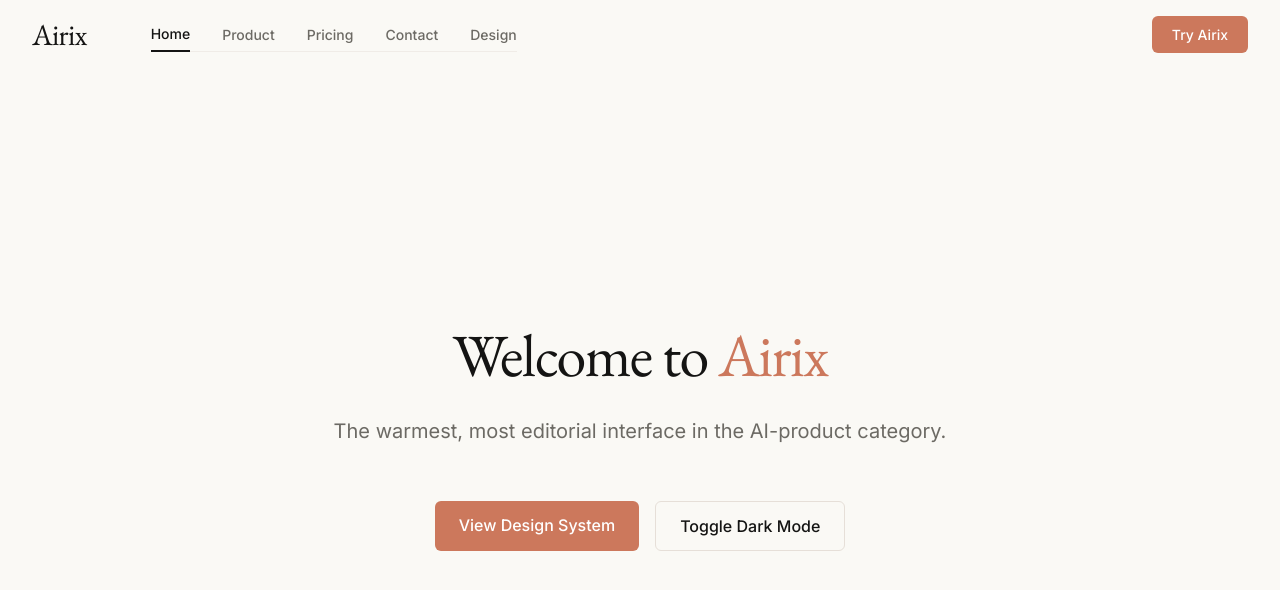
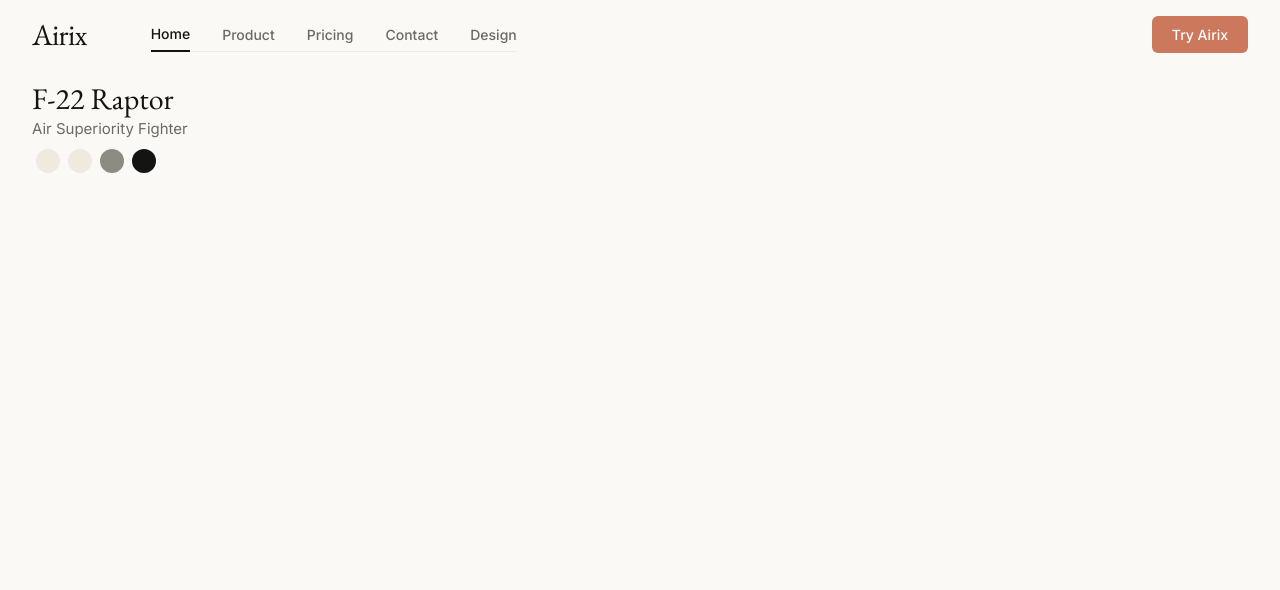
Before and after one commit to Airix-AI-Powered-Aircraft-Design/frontend, a Next.js app: page / in a window 1280 px wide. Shown: the top 590 px of the page. Built offline with nearby package versions, Linux system fonts and the light colour scheme.

Commit message:
feat: implement home page with modular HeroSection component

```diff
--- a/src/app/page.tsx
+++ b/src/app/page.tsx
@@ -3,7 +3,8 @@
 import Link from "next/link";
 import { useTheme } from "next-themes";
 import { useEffect, useState } from "react";
-import { Navbar } from "../components/Navbar";
+import { Navbar } from "../components/home/Navbar";
+import { HeroSection } from "@/components/home/HeroSection";
 
 export default function Home() {
   const { theme, setTheme } = useTheme();
@@ -15,7 +16,7 @@
     <div className="w-full min-h-screen flex flex-col bg-light-bg dark:bg-dark-bg transition-colors duration-300 font-sans">
       <Navbar />
 
-      <main className="flex-1 flex flex-col items-center justify-center p-8 text-light-text dark:text-dark-text gap-8">
+      {/* <main className="flex-1 flex flex-col items-center justify-center p-8 text-light-text dark:text-dark-text gap-8">
         <div className="max-w-2xl text-center space-y-6">
           <h1 className="text-5xl md:text-6xl tracking-tight leading-tight font-serif">
             Welcome to <span className="text-light-primary dark:text-dark-primary">Airix</span>
@@ -42,7 +43,8 @@
             )}
           </div>
         </div>
-      </main>
+      </main> */}
+      <HeroSection />
     </div>
   );
 }
--- /dev/null
+++ b/src/components/home/HeroSection.tsx
@@ -0,0 +1,28 @@
+"use client"
+export function HeroSection() {
+    return (
+        <div className="w-full text-light-text dark:text-dark-text">
+            <div className="w-full h-[90vh]  flex flex-col py-2">
+                <div className="w-full h-[85%]  px-6 md:px-8">
+
+                    <div className="Name">
+                        <h2 className="text-3xl text-light-text dark:text-dark-text mt-1">F-22 Raptor</h2>
+                        <p className="text-light-muted dark:text-dark-muted text-[15px] leading-relaxed flex-grow">Air Superiority Fighter</p>
+
+                        <div className="pt-2 px-1 flex gap-2">
+                            <div className="w-6 h-6 rounded-full bg-[#EFE9DE]"></div>
+                            <div className="w-6 h-6 rounded-full bg-[#EFE9DE]"></div>
+                            <div className="w-6 h-6 rounded-full bg-[#8E8B82]"></div>
+                            <div className="w-6 h-6 rounded-full bg-[#141413]"></div>
+                        </div>
+                    </div>
+
+
+
+                </div>
+
+                <div className="w-full h-[15%]  px-6 md:px-8"></div>
+            </div>
+        </div>
+    )
+}
```
Also changed, not shown: src/components/home/Navbar.tsx (renamed from src/components/Navbar.tsx).
